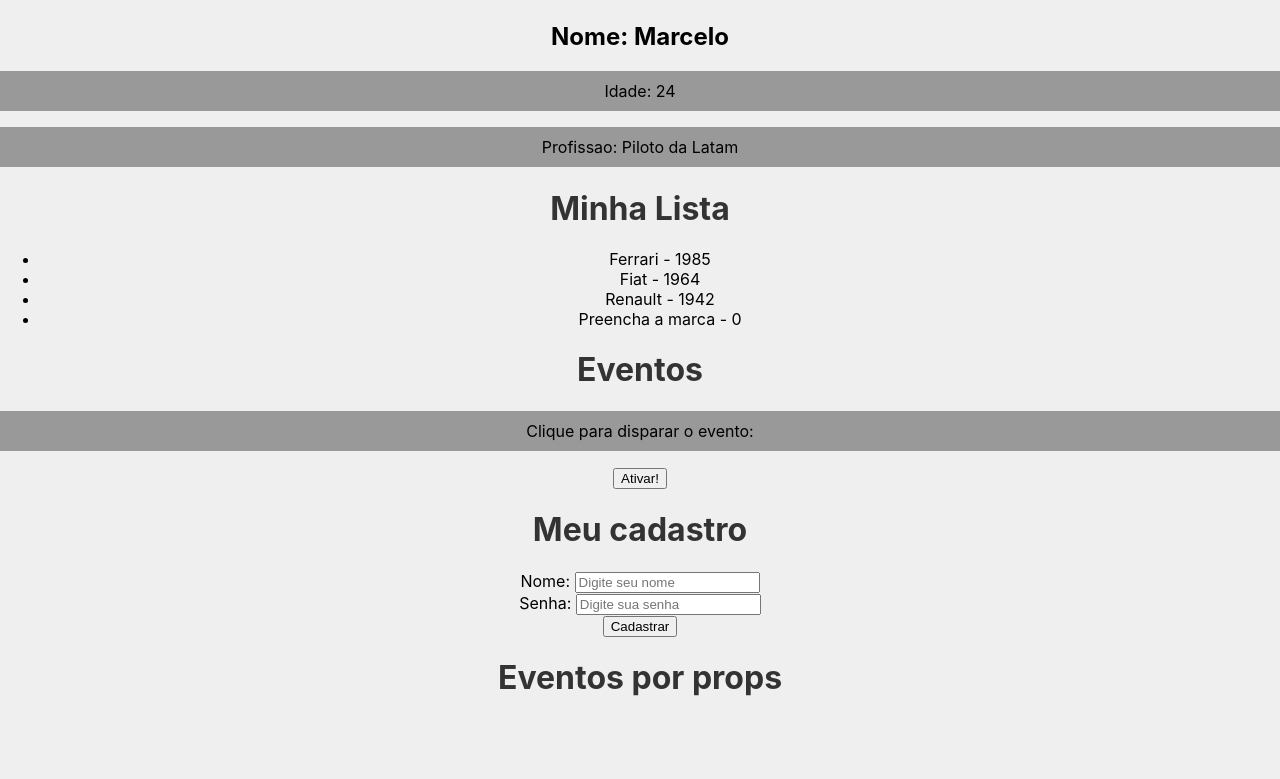
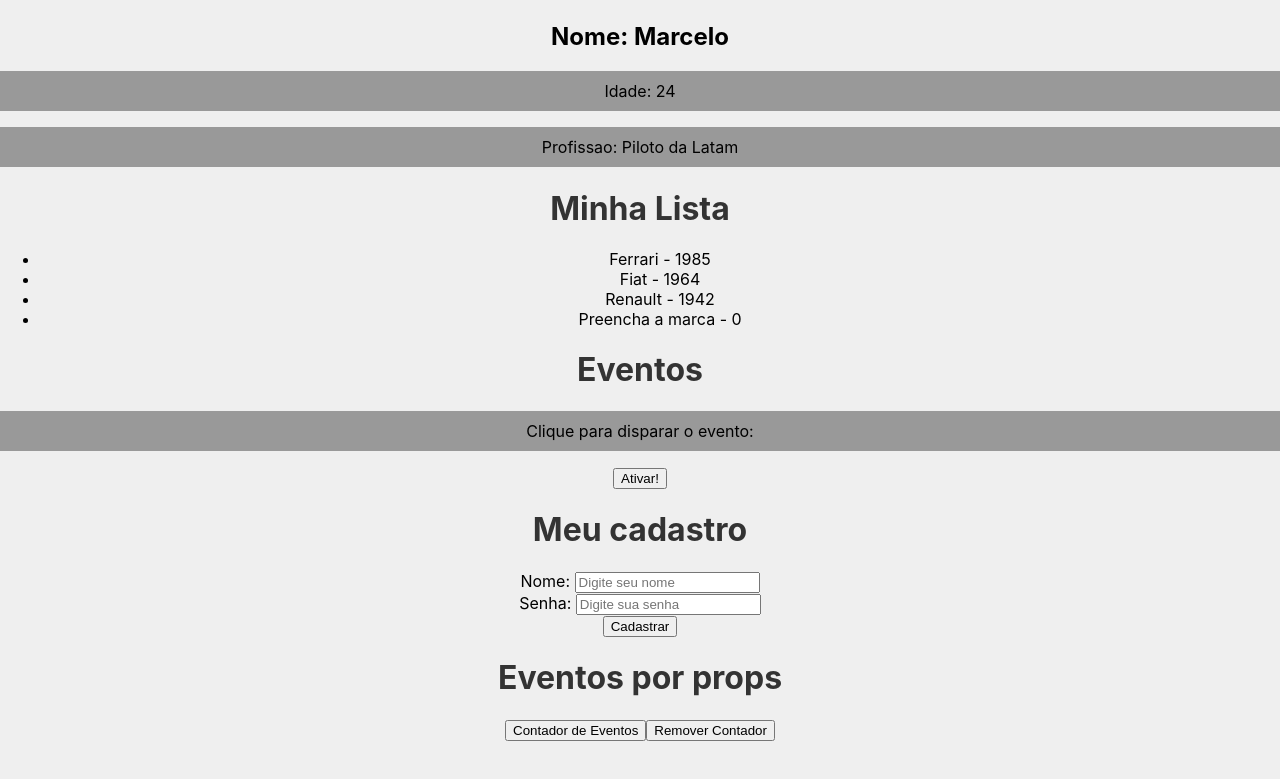
Before and after one commit to HSuarez89/react-hora-de-codar, a React (Create React App) app in the folder meu-projeto/: page / in a window 1280 px wide. Shown: the part 1725-2504 px from the top of the page. Built offline with nearby package versions, Linux system fonts and the light colour scheme.

Commit message:
Event Props

```diff
--- a/meu-projeto/src/App.js
+++ b/meu-projeto/src/App.js
@@ -8,6 +8,7 @@ import PessoaEstruturado from './components/PessoaEstruturado.js';
 import List from './components/List.js'
 import Evento from './components/Evento.js';
 import Form from './components/Form.js';
+import EventoProps from './components/eventosProps/EventoProps.js';
 
 function App() {
   const name = 'Henrique'
@@ -52,6 +53,7 @@ function App() {
         <Evento />
         <Form />
         <h1>Eventos por props</h1>
+        <EventoProps/>
     </div>
   );
 }
--- /dev/null
+++ b/meu-projeto/src/components/eventosProps/Botao.js
@@ -0,0 +1,7 @@
+function Botao(props){
+    return(
+        <button onClick={props.event}>{props.text}</button>
+    )
+}
+
+export default Botao
--- /dev/null
+++ b/meu-projeto/src/components/eventosProps/EventoProps.js
@@ -0,0 +1,25 @@
+import Botao from "./Botao";
+
+var numero = 1
+var paragrafo = document.createElement('p')
+function contador(){
+    paragrafo.innerHTML=`Evento ${numero}`
+    document.body.appendChild(paragrafo)
+    numero++
+}
+function removerContador(){
+    if(paragrafo){
+    paragrafo.remove()
+    numero = 1
+    }
+}
+function EventoProps(){
+    return(
+        <div>
+            <Botao text="Contador de Eventos" event={contador}/>
+            <Botao text="Remover Contador" event={removerContador}/>
+        </div>
+    )
+}
+
+export default EventoProps
```
